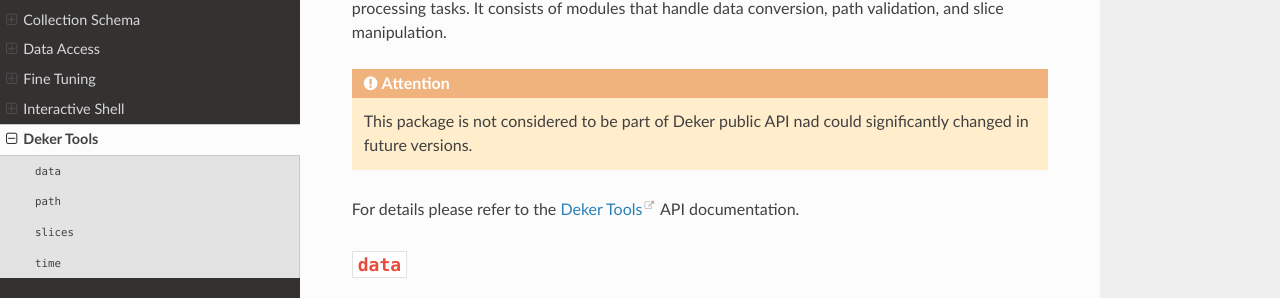
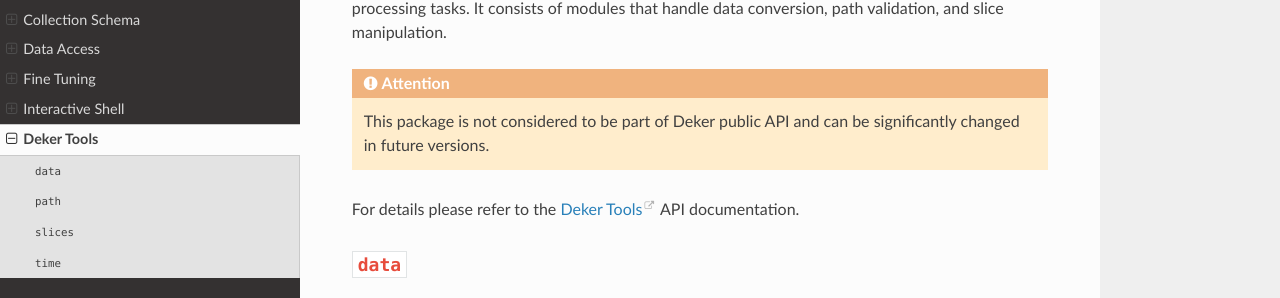
Before and after one commit to openweathermap/deker, a Sphinx documentation site: the page built from docs/deker/tools.rst, in a window 1280 px wide and 900 px high. Shown: the part 187-485 px from the top of the window. Built offline with Sphinx 7.4.7 and the Read the Docs theme 2.0.0, drawn with Linux system fonts in a browser that asks for light colours.

Commit message:
tools page fix

```diff
--- a/docs/deker/tools.rst
+++ b/docs/deker/tools.rst
@@ -6,7 +6,7 @@
 processing tasks. It consists of modules that handle data conversion, path validation, and slice
 manipulation.
 
-.. attention:: This package is not considered to be part of Deker public API nad could significantly
+.. attention:: This package is not considered to be part of Deker public API and can be significantly
                changed in future versions.
 
 For details please refer to the `Deker Tools`_ API documentation.
```
Also changed, not shown: .pre-commit-config.yaml, 1 other file.
